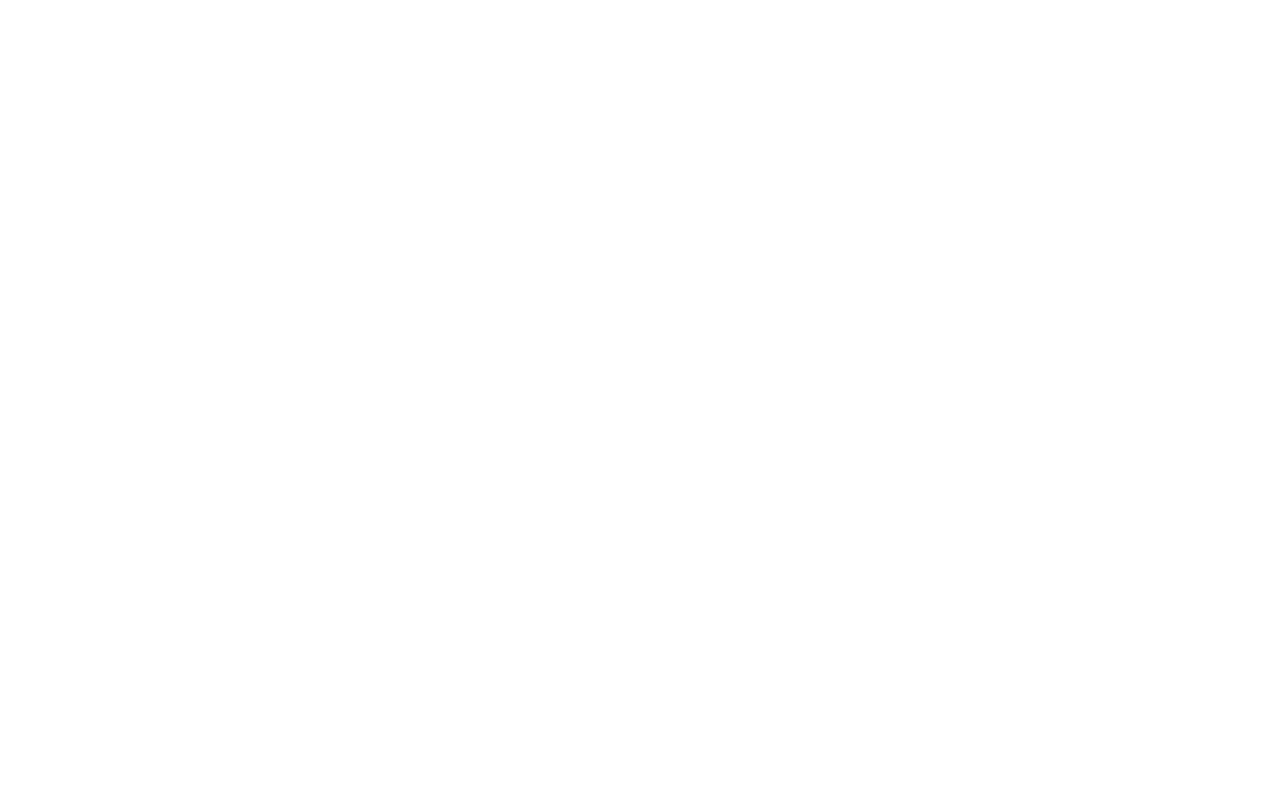
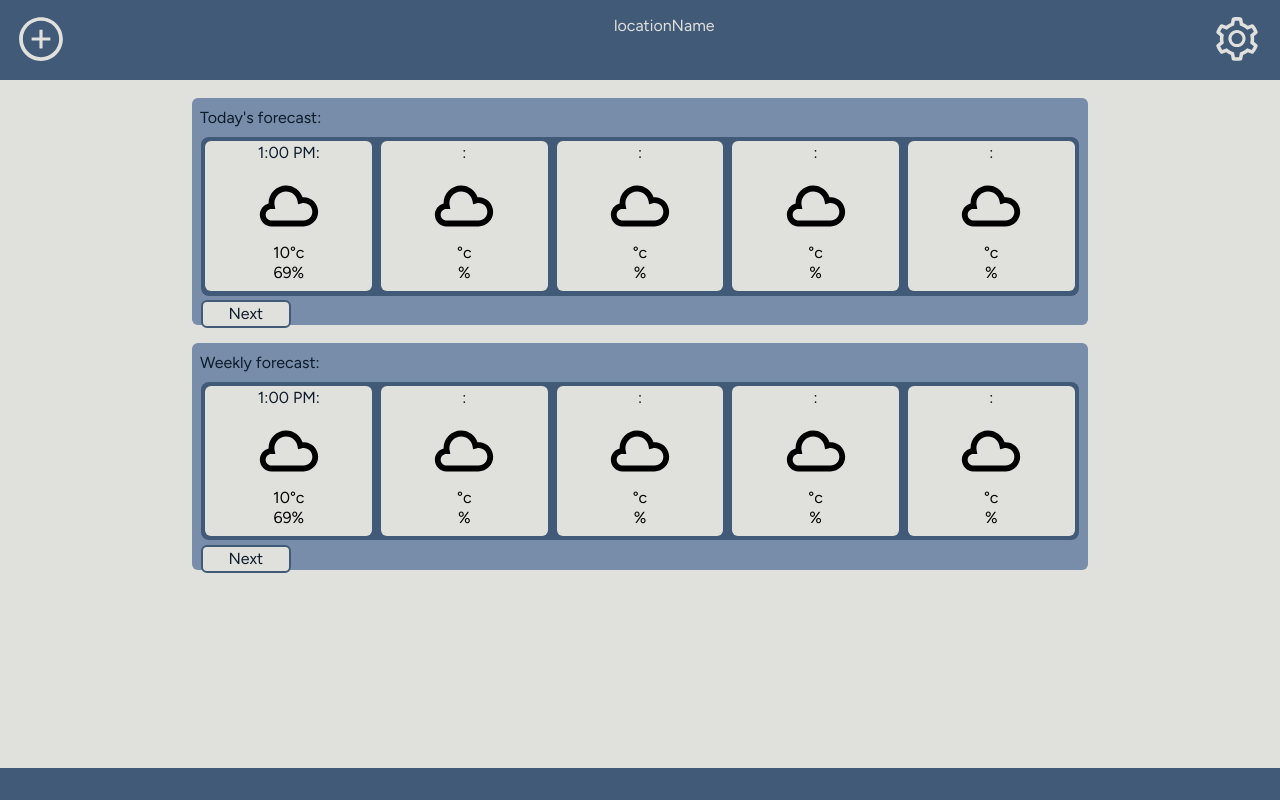
Before and after one commit to AtlantasLTU/weather-app, a Next.js app: page / in a window 1280 px wide. Built offline with nearby package versions, Linux system fonts and the light colour scheme.

Commit message:
07/09/2023 20:03 for benukas (end of day basically)

```diff
--- a/src/app/autoWH.tsx
+++ /dev/null
@@ -1,30 +0,0 @@
-"use client"
-import React, { useEffect } from 'react';
-
-interface DynamicDimensionsProps {
-  classNameLocal: string;
-}
-
-const DimensionsComponent: React.FC<DynamicDimensionsProps> = ({ classNameLocal }) => {
-  useEffect(() => {
-    const handleResize = () => {
-      const element = document.getElementById('main');
-      if (element) {
-        element.classList.replace("w-screen", `w-[${window.innerWidth}px]`);
-        element.classList.replace("h-screen", `h-[${window.innerHeight}px]`);
-      }
-    };
-
-    handleResize(); // Set initial dimensions
-
-    window.addEventListener('resize', handleResize);
-
-    return () => {
-      window.removeEventListener('resize', handleResize); // Cleanup event listener
-    };
-  }, []);
-
-  return <div className={`w-[${window.innerWidth}px] h-[${window.innerHeight}px] first-letter flex flex-wrap absolute`} id="main" />;
-};
-
-export default DimensionsComponent;
--- a/src/app/forecast.tsx
+++ b/src/app/forecast.tsx
@@ -2,14 +2,18 @@
 
 const Forecast = (props: any) => {
     return(
-        <div className="bg-secondary w-full h-[33%] border-solid rounded-md relative mt-[2%]"><h1 className="m-2 text-text">{props.day} forecast:</h1>
-            <div className="ml-[1%] h-[75%] w-[98%] bg-primary overflow-y-hidden rounded-lg overflow-x-auto flex flex-row">
+        <div className="bg-secondary w-full h-[33%] rounded-md relative mt-[2%]">
+            <header className="m-2 text-text h-[10%]">{props.day} forecast:</header>
+            <main className="ml-[1%] h-[70%] w-[98%] bg-primary overflow-y-hidden rounded-lg overflow-x-auto flex flex-row">
+                <ForecastDay hour="1:00 PM" humidity="69" temperature="10"/>
                 <ForecastDay/>
                 <ForecastDay/>
                 <ForecastDay/>
                 <ForecastDay/>
-                <ForecastDay/>
-            </div>
+            </main>
+            <footer className="h-[20%] w-full">
+                <button className="ml-[1%] mt-[0.5%] w-[10%] h[98%] justify-center box-border border-solid border-2 border-primary bg-accent rounded-md text-text">Next</button>
+            </footer>
         </div>
     );
 }
--- a/src/app/forecastDay.tsx
+++ b/src/app/forecastDay.tsx
@@ -1,6 +1,14 @@
-const ForecastDay = () => {
+import {TiWeatherCloudy} from 'react-icons/ti';
+
+const ForecastDay = (props: any) => {
     return(
-        <div className="bg-accent relative w-[20%] m-[0.5%] rounded-md">
+        <div className="bg-accent relative w-[20%] m-[0.5%] rounded-md flex flex-col text-center items-center">
+            <header className='text-text relative w-full h-[20%]'>{props.hour}:</header>
+            <main className='relative m-auto box-border h-[60%]'>
+                <TiWeatherCloudy size={70}/>
+                <h1>{props.temperature}°c</h1>
+            </main>
+            <footer className='relative h-[20%]'>{props.humidity}%</footer>
         </div>
     )
 }
--- a/src/app/globals.css
+++ b/src/app/globals.css
@@ -7,6 +7,31 @@
   --foreground-rgb: 0, 0, 0;
   --background-start-rgb: 214, 219, 220;
   --background-end-rgb: 255, 255, 255;
+  zoom: 1.0;
+  touch-action: none;
+  pointer-events: none;
+  font-family: comic;
+}
+
+body {
+  touch-action: none;
+  pointer-events: none;
+  zoom: 1.0;
+}
+
+@media (max-width: 767px) {
+  /* You can set specific styles for smaller screens here if needed */
+  body {
+    touch-action: auto;
+    pointer-events: auto;
+    zoom: 1.0;
+  }
+}
+
+@viewport{
+    touch-action: auto;
+    pointer-events: auto;
+    zoom: 1.0;
 }
 
 /*@media (prefers-color-scheme: dark) {
--- a/src/app/header.tsx
+++ b/src/app/header.tsx
@@ -3,9 +3,16 @@
 const Header = () => {
     return(
         <header className="w-full h-[10%] bg-primary relative flex items-center text-center">
-            <div className="w-[3.25rem] h-[3.25rem] absolute left-[1rem] flex-row"><AiOutlinePlusCircle size={50}/></div>
-            <div className="w-[3.25rem] h-[3.25rem] relative m-auto flex-row"><h1 className='text-text'>locationName</h1></div>
-            <div className="w-[3.25rem] h-[3.25rem] absolute right-[1rem] flex-row"><AiOutlineSetting size={50}/></div>
+            <div className="w-[3.25rem] h-[3.25rem] absolute left-[1rem] flex-row">
+                <AiOutlinePlusCircle style={{color: "#e0e1ddff"}} size={50}/>
+            </div>
+
+            <div className="w-[3.25rem] h-[3.25rem] relative m-auto flex-row">
+                <h1 className='text-accent'>locationName</h1>
+            </div>
+            <div className="w-[3.25rem] h-[3.25rem] absolute right-[1rem] flex-row">
+                <AiOutlineSetting style={{color: "#e0e1ddff"}} size={50}/>
+            </div>
         </header>
     );
 }
--- a/src/app/layout.tsx
+++ b/src/app/layout.tsx
@@ -1,4 +1,12 @@
 import './globals.css'
+import {Figtree} from 'next/font/google';
+
+const font = Figtree({subsets: ['latin']});
+
+export const metadata = {
+  title: 'Weather app',
+  description: 'Weather-app try',
+}
 
 export default function RootLayout({
   children,
@@ -7,7 +15,7 @@
 }) {
   return (
     <html lang="en">
-      <body>{children}</body>
+      <body className={font.className}>{children}</body>
     </html>
   )
 }
--- a/src/app/main.tsx
+++ b/src/app/main.tsx
@@ -4,7 +4,7 @@
     return(
         <main className="bg-accent w-full h-[86%] relative flex justify-center">
             <div className="w-[70%] h-full absolute flex flex-col">
-                <Forecast day="Mantas gejus?"></Forecast>
+                <Forecast day="Today's"></Forecast>
                 <Forecast day="Weekly"></Forecast>
             </div>
         </main>
--- a/src/app/page.tsx
+++ b/src/app/page.tsx
@@ -1,20 +1,13 @@
-import dynamic from 'next/dynamic';
 import Header from "./header";
 import Main from "./main";
 import Footer from "./footer";
 
 export default function Home() {
-  const DynamicDimensionsComponent = dynamic(() => import('./autoWH') as Promise<{default: React.ComponentType}>, {
-    ssr: false,
-  });
-
   return (
-    <div>
-      <DynamicDimensionsComponent>
+    <div className={`w-screen h-screen first-letter flex flex-wrap absolute`} id="main">
         <Header/>
         <Main/>
         <Footer/>
-      </DynamicDimensionsComponent>
     </div>
   )
 }
```
